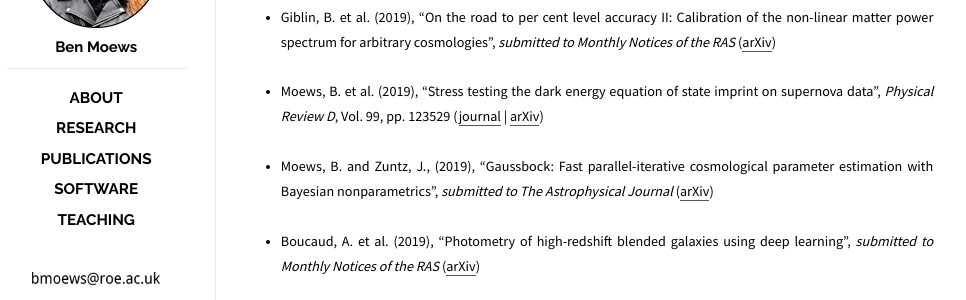
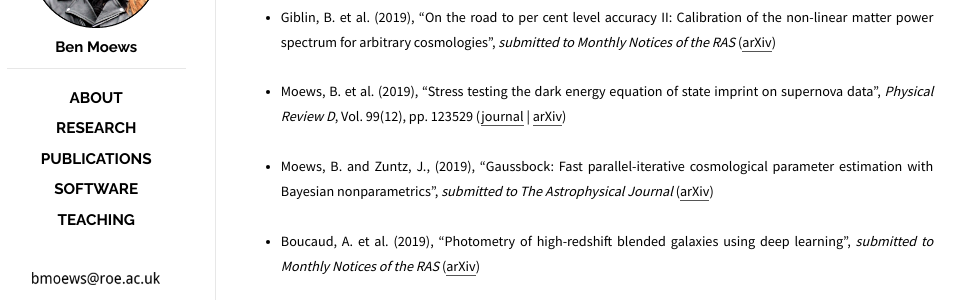
Before and after one commit to moews/moews.github.io, a Jekyll site: the page built from _posts/2017-03-25-publications.md, in a window 1280 px wide. Shown: the part 152-452 px from the top of the page, without its empty margins (143-1109 px from the left). Built offline with Jekyll 4.4.1, drawn with Linux system fonts in a browser that asks for light colours.

Commit message:
Update 2017-03-25-publications.md

```diff
--- a/_posts/2017-03-25-publications.md
+++ b/_posts/2017-03-25-publications.md
@@ -14,7 +14,7 @@
 
 * <small>Giblin, B. et al. (2019), "On the road to per cent level accuracy II: Calibration of the non-linear matter power spectrum for arbitrary cosmologies", _submitted to Monthly Notices of the RAS_ ([arXiv](https://arxiv.org/abs/1906.02742))</small>
 
-* <small>Moews, B. et al. (2019), "Stress testing the dark energy equation of state imprint on supernova data", _Physical Review D_, Vol. 99, pp. 123529 ([journal](https://doi.org/10.1103/PhysRevD.99.123529) | [arXiv](https://arxiv.org/abs/1812.09786))</small>
+* <small>Moews, B. et al. (2019), "Stress testing the dark energy equation of state imprint on supernova data", _Physical Review D_, Vol. 99(12), pp. 123529 ([journal](https://doi.org/10.1103/PhysRevD.99.123529) | [arXiv](https://arxiv.org/abs/1812.09786))</small>
 
 * <small>Moews, B. and Zuntz, J., (2019), "Gaussbock: Fast parallel-iterative cosmological parameter estimation with Bayesian nonparametrics", _submitted to The Astrophysical Journal_ ([arXiv](https://arxiv.org/abs/1905.09800))</small>
 
```
